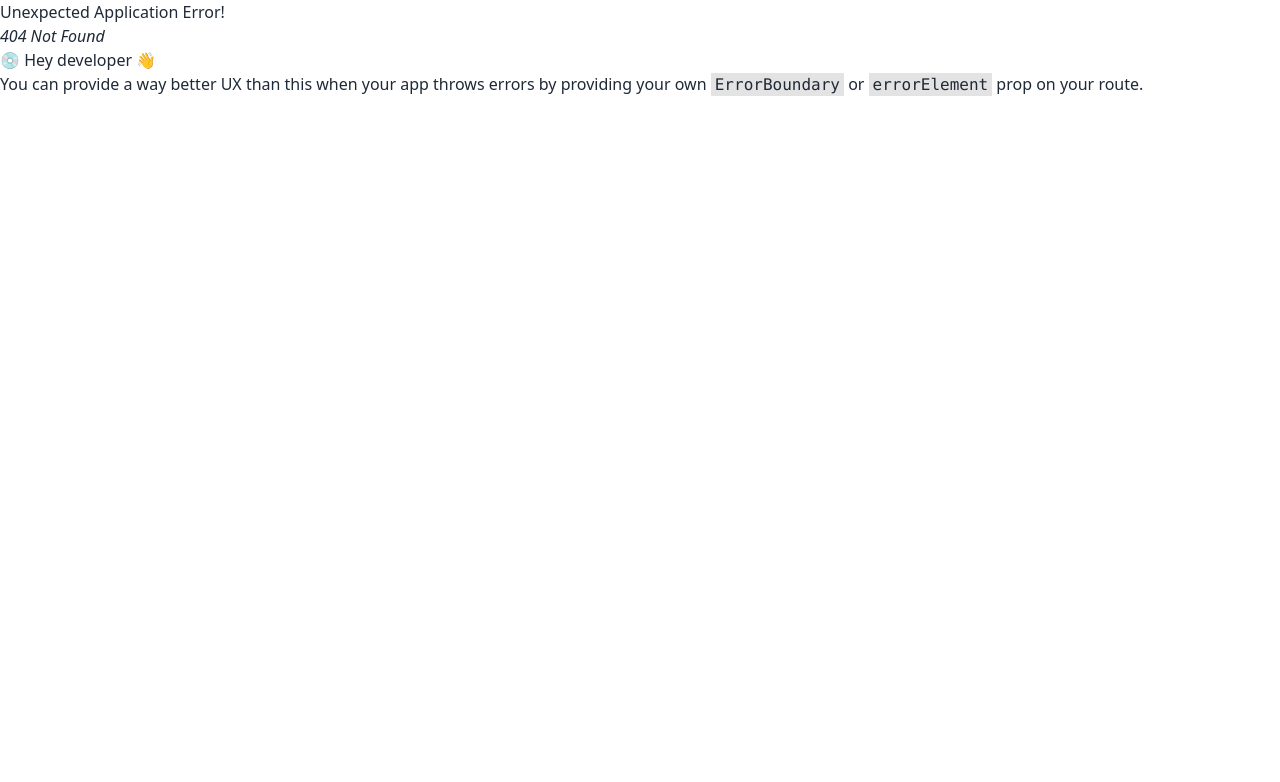
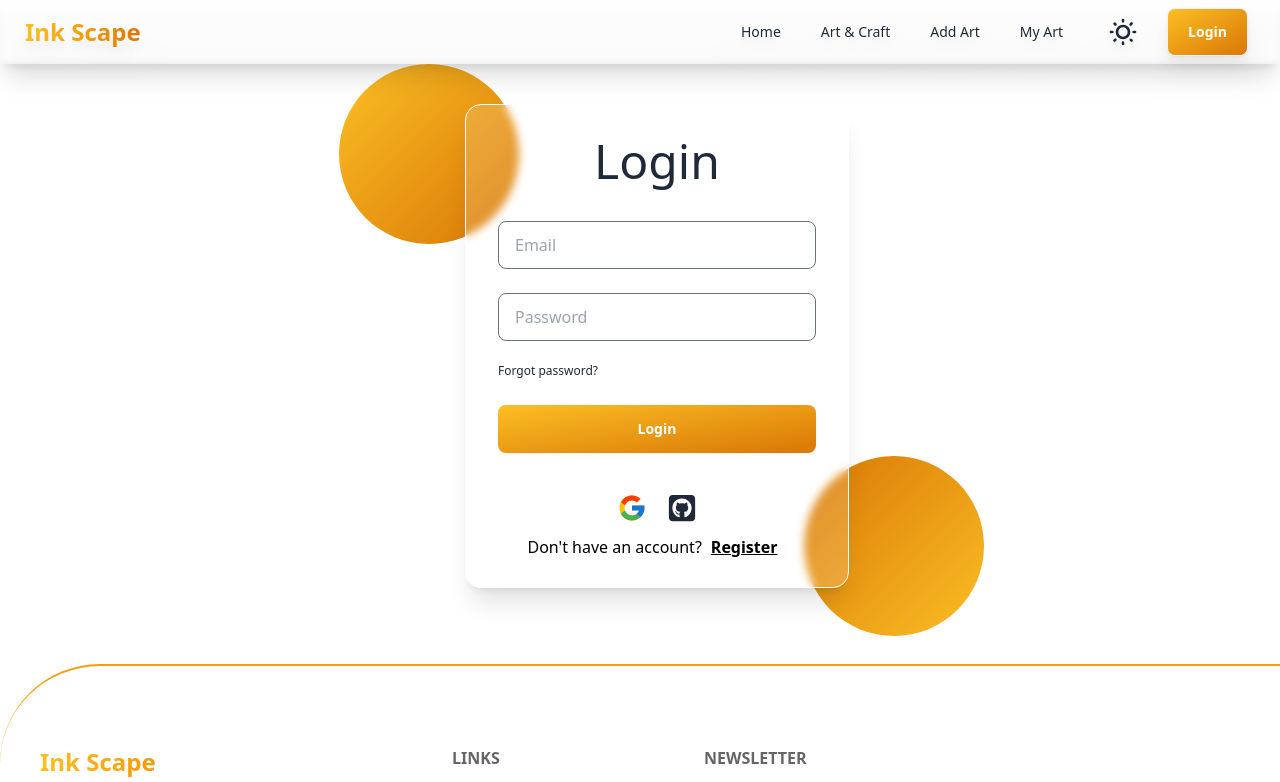
Before and after one commit to Oronno-Akter-Usha/inkScape-client, a React (Vite) app: page /login in a window 1280 px wide. Before the commit this address had no page. Shown: the top 782 px of the page. Built offline with nearby package versions, Linux system fonts and the light colour scheme.

Commit message:
added login page

```diff
--- a/src/layouts/Root.jsx
+++ b/src/layouts/Root.jsx
@@ -4,13 +4,17 @@
 
 const Root = () => {
   return (
-    <div>
-      <Navbar></Navbar>
+    <div className="">
+      <div className="mb-16">
+        <Navbar></Navbar>
+      </div>
 
       <div className="">
         <Outlet></Outlet>
       </div>
-      <Footer></Footer>
+      <div className="">
+        <Footer></Footer>
+      </div>
     </div>
   );
 };
--- /dev/null
+++ b/src/pages/Login/Login.jsx
@@ -0,0 +1,82 @@
+import { FaSquareGithub } from "react-icons/fa6";
+import { FcGoogle } from "react-icons/fc";
+import { Link } from "react-router-dom";
+
+const Login = () => {
+  return (
+    <div className="">
+      <div className="relative w-[430px] h-[520px]  mx-auto mb-20">
+        <div className="w-[120px] h-[120px] md:w-[180px] md:h-[180px] bg-gradient-to-br from-amber-400 to-amber-600 rounded-full absolute md:top-0 md:left-[-20%]"></div>
+        <div className="w-[120px] h-[120px]  md:w-[180px] md:h-[180px] bg-gradient-to-br from-amber-600 to-amber-400 rounded-full absolute  bottom-[-10%] right-[-10px] md:right-[-30%]"></div>
+        <div className="pt-32">
+          <div
+            className="card shrink-0 w-full max-w-sm drop-shadow-3xl
+backdrop-blur-sm bg-[#ffffff27] shadow-xl border border-[#ffffff] mx-auto mb-10 absolute top-10 left-10 "
+          >
+            <form className="card-body ">
+              <h1 className="text-5xl font-medium text-center mb-7">Login</h1>
+              <div className="form-control mb-4">
+                <input
+                  type="email"
+                  name="email"
+                  placeholder="Email"
+                  className="input  border-gray-500 "
+                  required
+                />
+              </div>
+              <div className="form-control">
+                <input
+                  // type={showPassword ? "text" : "password"}
+                  name="password"
+                  placeholder="Password"
+                  className="input border-gray-500 "
+                  required
+                />
+                <span
+                  className="absolute top-[200px] right-12"
+                  // onClick={() => setShowPassword(!showPassword)}
+                >
+                  {/* {showPassword ? <FaEyeSlash /> : <FaEye />} */}
+                </span>
+              </div>
+              <label className="mt-2">
+                <a
+                  href="#
+                "
+                  className="label-text-alt link link-hover  "
+                >
+                  Forgot password?
+                </a>
+              </label>
+
+              <div className="form-control mt-4">
+                <button className="btn  bg-gradient-to-br from-amber-400 to-amber-600 text-white border-none ">
+                  Login
+                </button>
+              </div>
+            </form>
+
+            <span className="flex justify-center gap-5 mt-2 text-3xl">
+              <button>
+                <FcGoogle />
+              </button>
+              <button>
+                <FaSquareGithub />
+              </button>
+            </span>
+            <p className="text-black text-base text-center mb-4">
+              Don't have an account?
+              <Link to={"/register"}>
+                <button className="btn btn-link text-black text-base m-0 p-2">
+                  Register
+                </button>
+              </Link>
+            </p>
+          </div>
+        </div>
+      </div>
+    </div>
+  );
+};
+
+export default Login;
--- a/src/pages/Shared/Navbar.jsx
+++ b/src/pages/Shared/Navbar.jsx
@@ -1,4 +1,4 @@
-import { NavLink } from "react-router-dom";
+import { Link, NavLink } from "react-router-dom";
 
 const Navbar = () => {
   const navLinks = (
@@ -42,7 +42,7 @@
     <div className="relative">
       <div
         className="navbar w-full drop-shadow-xl
-        shadow-xl "
+        backdrop-blur-sm bg-[#FFFFFF30] shadow-xl fixed top-0 z-10 "
       >
         <div className="navbar-start">
           <div className="dropdown">
@@ -80,9 +80,38 @@
             <ul className="menu menu-horizontal px-1">{navLinks}</ul>
           </div>
 
-          <button className="btn px-3 py-0 md:px-5 bg-gradient-to-br from-amber-400 to-amber-600 text-white">
-            Login
-          </button>
+          <label className="swap swap-rotate mr-4 md:mr-7">
+            {/* this hidden checkbox controls the state */}
+            <input
+              type="checkbox"
+              className="theme-controller"
+              value="synthwave"
+            />
+
+            {/* sun icon */}
+            <svg
+              className="swap-off fill-current w-8 h-8"
+              xmlns="http://www.w3.org/2000/svg"
+              viewBox="0 0 24 24"
+            >
+              <path d="M5.64,17l-.71.71a1,1,0,0,0,0,1.41,1,1,0,0,0,1.41,0l.71-.71A1,1,0,0,0,5.64,17ZM5,12a1,1,0,0,0-1-1H3a1,1,0,0,0,0,2H4A1,1,0,0,0,5,12Zm7-7a1,1,0,0,0,1-1V3a1,1,0,0,0-2,0V4A1,1,0,0,0,12,5ZM5.64,7.05a1,1,0,0,0,.7.29,1,1,0,0,0,.71-.29,1,1,0,0,0,0-1.41l-.71-.71A1,1,0,0,0,4.93,6.34Zm12,.29a1,1,0,0,0,.7-.29l.71-.71a1,1,0,1,0-1.41-1.41L17,5.64a1,1,0,0,0,0,1.41A1,1,0,0,0,17.66,7.34ZM21,11H20a1,1,0,0,0,0,2h1a1,1,0,0,0,0-2Zm-9,8a1,1,0,0,0-1,1v1a1,1,0,0,0,2,0V20A1,1,0,0,0,12,19ZM18.36,17A1,1,0,0,0,17,18.36l.71.71a1,1,0,0,0,1.41,0,1,1,0,0,0,0-1.41ZM12,6.5A5.5,5.5,0,1,0,17.5,12,5.51,5.51,0,0,0,12,6.5Zm0,9A3.5,3.5,0,1,1,15.5,12,3.5,3.5,0,0,1,12,15.5Z" />
+            </svg>
+
+            {/* moon icon */}
+            <svg
+              className="swap-on fill-current w-8 h-8"
+              xmlns="http://www.w3.org/2000/svg"
+              viewBox="0 0 24 24"
+            >
+              <path d="M21.64,13a1,1,0,0,0-1.05-.14,8.05,8.05,0,0,1-3.37.73A8.15,8.15,0,0,1,9.08,5.49a8.59,8.59,0,0,1,.25-2A1,1,0,0,0,8,2.36,10.14,10.14,0,1,0,22,14.05,1,1,0,0,0,21.64,13Zm-9.5,6.69A8.14,8.14,0,0,1,7.08,5.22v.27A10.15,10.15,0,0,0,17.22,15.63a9.79,9.79,0,0,0,2.1-.22A8.11,8.11,0,0,1,12.14,19.73Z" />
+            </svg>
+          </label>
+
+          <Link to={"/login"}>
+            <button className="btn px-3 py-0 md:px-5 bg-gradient-to-br from-amber-400 to-amber-600 text-white">
+              Login
+            </button>
+          </Link>
         </div>
       </div>
     </div>
--- a/src/routes/Routes.jsx
+++ b/src/routes/Routes.jsx
@@ -1,6 +1,7 @@
 import { createBrowserRouter } from "react-router-dom";
 import Root from "../layouts/Root";
 import Home from "../pages/Home/Home";
+import Login from "../pages/Login/Login";
 const router = createBrowserRouter([
   {
     path: "/",
@@ -10,6 +11,10 @@
         path: "/",
         element: <Home></Home>,
       },
+      {
+        path: "/login",
+        element: <Login></Login>,
+      },
     ],
   },
 ]);
```
